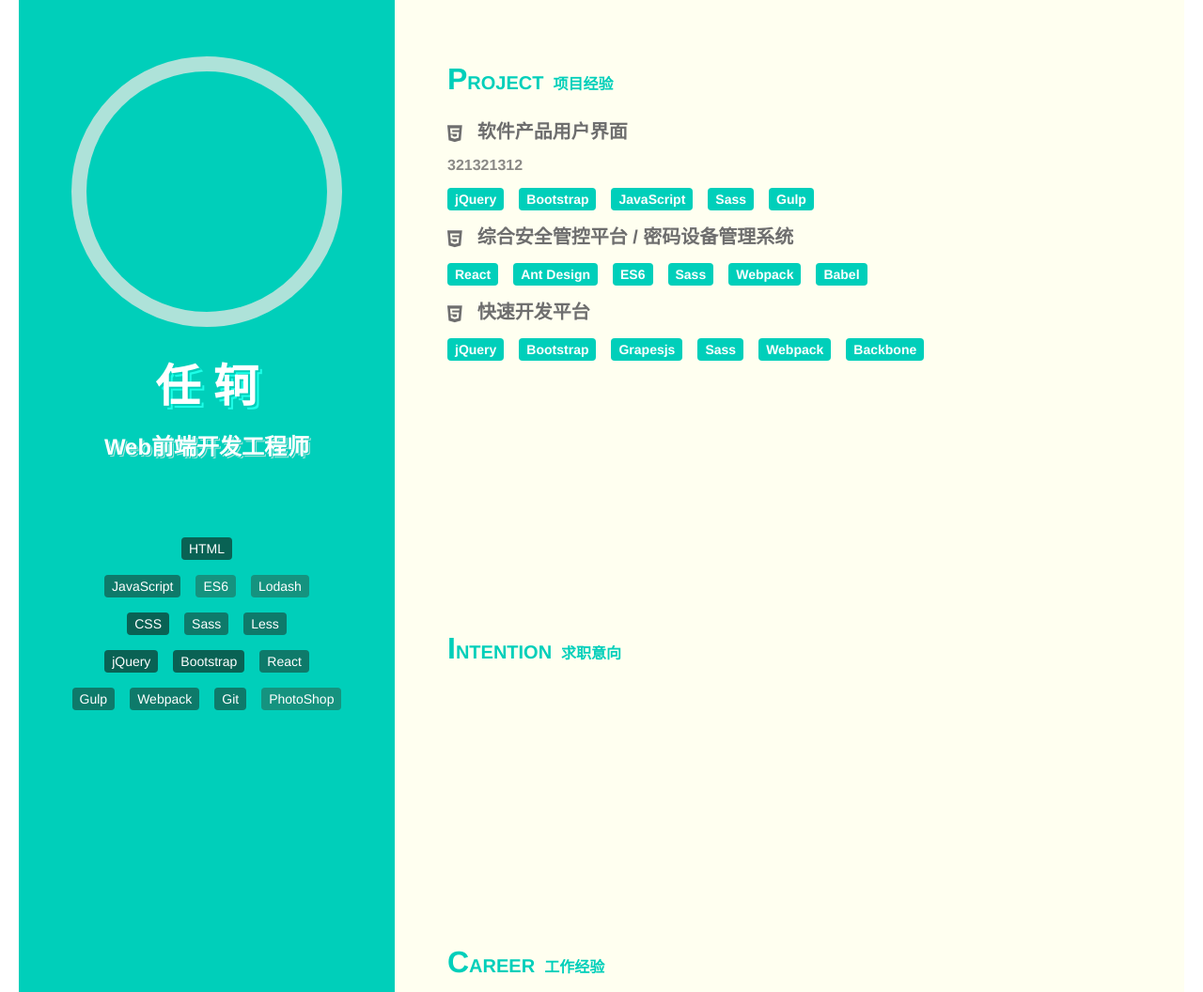
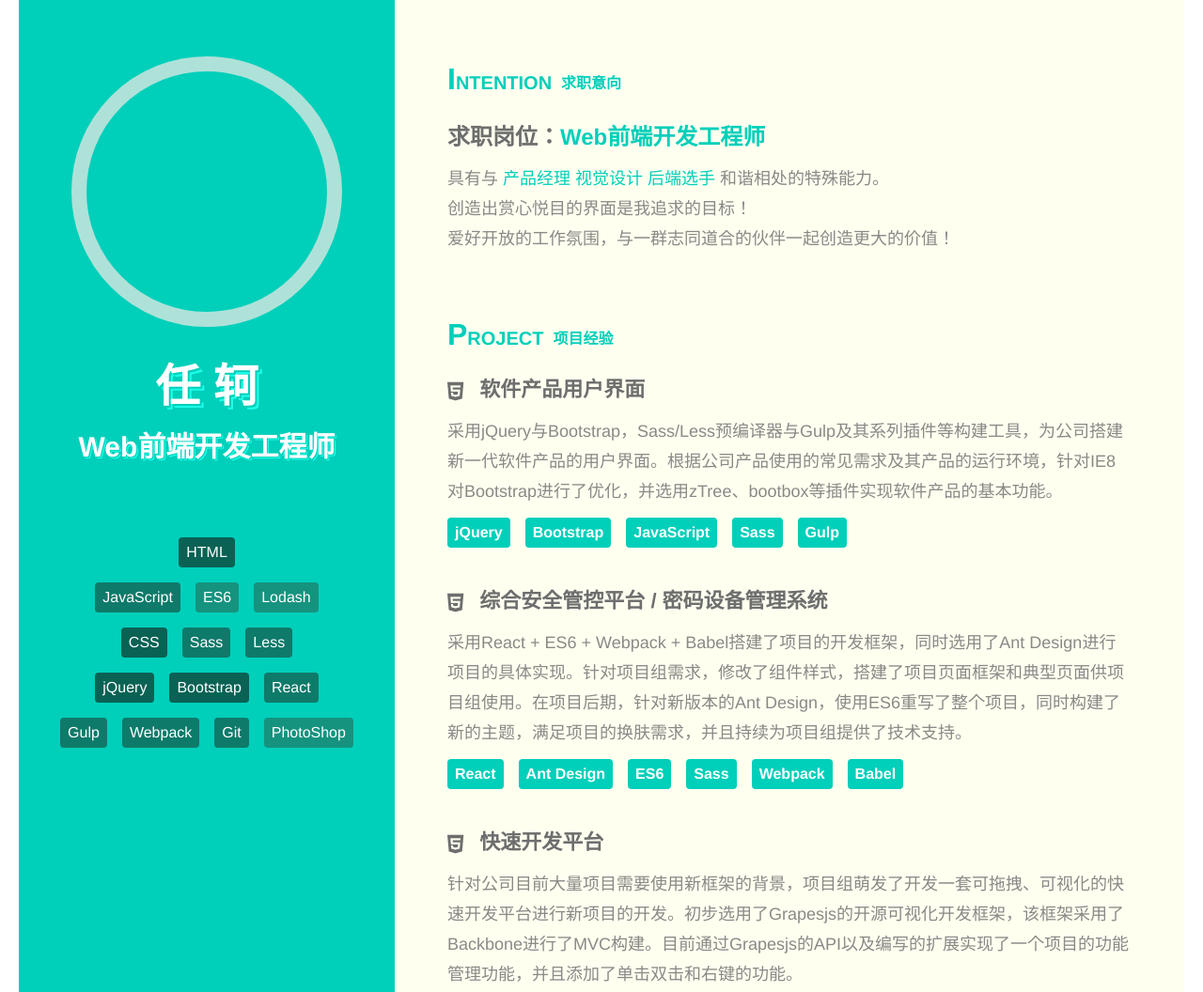
Before and after one commit to lycris158106/FE-Resume, a website: page app/html/print.html in a window 1280 px wide. Shown: the top 1056 px of the page at 94% size. Drawn offline with Linux system fonts and the light colour scheme.

Commit message:
完成初版设计
完成初版设计

```diff
--- a/app/html/print.html
+++ b/app/html/print.html
@@ -75,6 +75,26 @@
   </aside>
 
   <article>
+    <section class="intention">
+      <div class="title">
+        <span>INTENTION</span>
+        <span>求职意向</span>
+      </div>
+      <div class="intention-detail">
+        <span>求职岗位：</span>
+        <span>Web前端开发工程师</span>
+      </div>
+      <div class="description">
+        具有与<span style="color:#00cfba">&nbsp;产品经理&nbsp;视觉设计&nbsp;后端选手&nbsp;</span>和谐相处的特殊能力。
+      </div>
+      <div class="description">
+        创造出赏心悦目的界面是我追求的目标！
+      </div>
+      <div class="description">
+        爱好开放的工作氛围，与一群志同道合的伙伴一起创造更大的价值！
+      </div>
+    </section>
+
     <section class="project">
       <div class="title">
         <span>PROJECT</span>
@@ -84,7 +104,9 @@
         <i class="fa fa-fw fa-html5"></i>
         <span>软件产品用户界面</span>
       </div>
-      <div class="description">321321312</div>
+      <div class="description">
+        采用jQuery与Bootstrap，Sass/Less预编译器与Gulp及其系列插件等构建工具，为公司搭建新一代软件产品的用户界面。根据公司产品使用的常见需求及其产品的运行环境，针对IE8对Bootstrap进行了优化，并选用zTree、bootbox等插件实现软件产品的基本功能。
+      </div>
       <div class="detail-row">
         <div class="label">jQuery</div>
         <div class="label">Bootstrap</div>
@@ -96,7 +118,10 @@
         <i class="fa fa-fw fa-html5"></i>
         <span>综合安全管控平台 / 密码设备管理系统</span>
       </div>
-      <div class="description"></div>
+      <div class="description">采用React + ES6 + Webpack + Babel搭建了项目的开发框架，同时选用了Ant
+        Design进行项目的具体实现。针对项目组需求，修改了组件样式，搭建了项目页面框架和典型页面供项目组使用。在项目后期，针对新版本的Ant
+        Design，使用ES6重写了整个项目，同时构建了新的主题，满足项目的换肤需求，并且持续为项目组提供了技术支持。
+      </div>
       <div class="detail-row">
         <div class="label">React</div>
         <div class="label">Ant Design</div>
@@ -109,7 +134,9 @@
         <i class="fa fa-fw fa-html5"></i>
         <span>快速开发平台</span>
       </div>
-      <div class="description"></div>
+      <div class="description">
+        针对公司目前大量项目需要使用新框架的背景，项目组萌发了开发一套可拖拽、可视化的快速开发平台进行新项目的开发。初步选用了Grapesjs的开源可视化开发框架，该框架采用了Backbone进行了MVC构建。目前通过Grapesjs的API以及编写的扩展实现了一个项目的功能管理功能，并且添加了单击双击和右键的功能。
+      </div>
       <div class="detail-row">
         <div class="label">jQuery</div>
         <div class="label">Bootstrap</div>
@@ -117,13 +144,6 @@
         <div class="label">Sass</div>
         <div class="label">Webpack</div>
         <div class="label">Backbone</div>
-      </div>
-    </section>
-
-    <section class="intention">
-      <div class="title">
-        <span>INTENTION</span>
-        <span>求职意向</span>
       </div>
     </section>
 
--- a/app/src/sass/_variables.scss
+++ b/app/src/sass/_variables.scss
@@ -4,7 +4,7 @@
 //  Label
 $label-padding                : 4px 8px !default;
 $label-margin                 : 8px !default;
-$label-font-size              : 14px !default;
+$label-font-size              : 16px !default;
 
 $label-skilled-bg             : #096254 !default;
 $label-skilled-bg-hover       : lighten($label-skilled-bg, 5) !default;
--- a/app/src/sass/components/_label.scss
+++ b/app/src/sass/components/_label.scss
@@ -3,6 +3,7 @@
   padding: $label-padding;
   margin: $label-margin;
   font-size: $label-font-size;
+  line-height: 24px;
   border-radius: 4px;
   cursor: pointer;
 
--- a/app/src/sass/containers/_skills.scss
+++ b/app/src/sass/containers/_skills.scss
@@ -23,12 +23,12 @@
 
     .detail-description {
       position: absolute;
-      top: 320px;
+      top: 360px;
       @include center;
       line-height: 40px;
-      width: 640px;
+      width: 720px;
       padding: 12px 32px;
-      font-size: 16px;
+      font-size: 18px;
       font-weight: 600;
       color: $skills-description-color;
 
--- a/app/src/sass/print.scss
+++ b/app/src/sass/print.scss
@@ -50,9 +50,9 @@
         .position {
           @include center;
           flex-basis: 48px;
-          font-size: 24px;
+          font-size: 30px;
           font-weight: 600;
-          text-shadow: 1px 1px 0 #00cfba, 2px 2px 0 $home-color-light;
+          text-shadow: 1px 1px 0 #00cfba, 2px 2px 0 lighten(#00cfba, 15);
         }
 
         .skills {
@@ -118,14 +118,16 @@
 
       .project,
       .career,
-      .education {
+      .education,
+      .intention {
         display: flex;
         flex-direction: column;
+        margin-bottom: 32px;
 
         .name {
           display: flex;
-          flex-basis: 40px;
-          font-size: 20px;
+          flex-basis: 48px;
+          font-size: 22px;
           font-weight: 600;
           color: #6e6e6e;
           i,
@@ -144,8 +146,8 @@
         .description {
           display: flex;
           align-items: center;
-          font-size: 16px;
-          font-weight: 600;
+          font-size: 18px;
+          font-weight: 500;
           line-height: 32px;
           color: #8a8986;
         }
@@ -154,12 +156,16 @@
       .project {
         .detail-row {
           display: flex;
+          margin-bottom: 1.5em;
           .label {
             margin: 8px 16px 8px 0;
             color: #fff;
             font-weight: 600;
             background: #00cfba;
           }
+        }
+        .description {
+          margin: .25em 0;
         }
       }
 
@@ -186,8 +192,25 @@
         span:nth-child(2) {
           font-size: 16px;
           font-weight: 600;
-          line-height: 60px;
+          line-height: 58px;
         }
+      }
+
+      .intention {
+        .intention-detail {
+          display: flex;
+          align-items: center;
+          flex-basis: 56px;
+          font-size: 24px;
+          font-weight: 600;
+          span:nth-child(1) {
+            color: #6e6e6e;
+          }
+        }
+      }
+
+      .education {
+        margin-bottom: 0;
       }
     }
   }
```
Also changed, not shown: app/data/skills.json (+7 -7 lines), app/html/resume.html (+2 -2 lines), app/dist/css/print.min.css, app/dist/css/resume.min.css, 2 other files.
